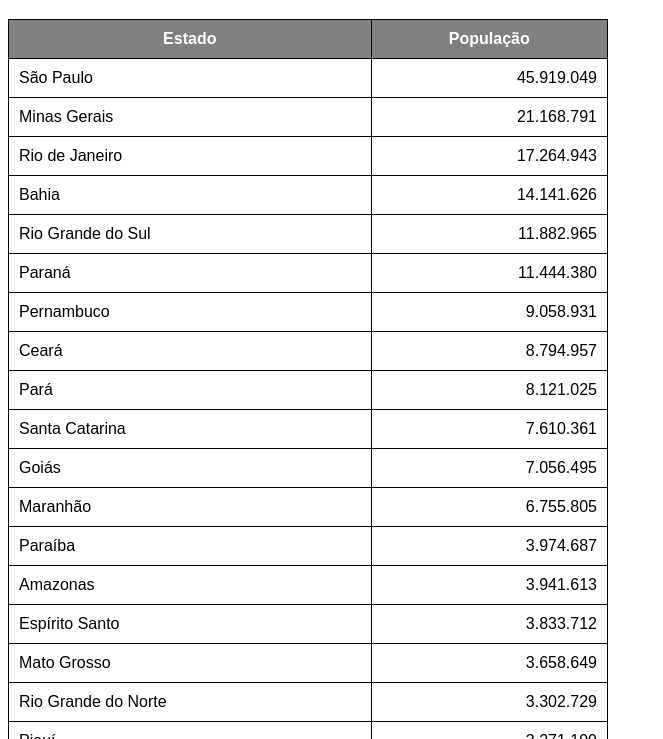
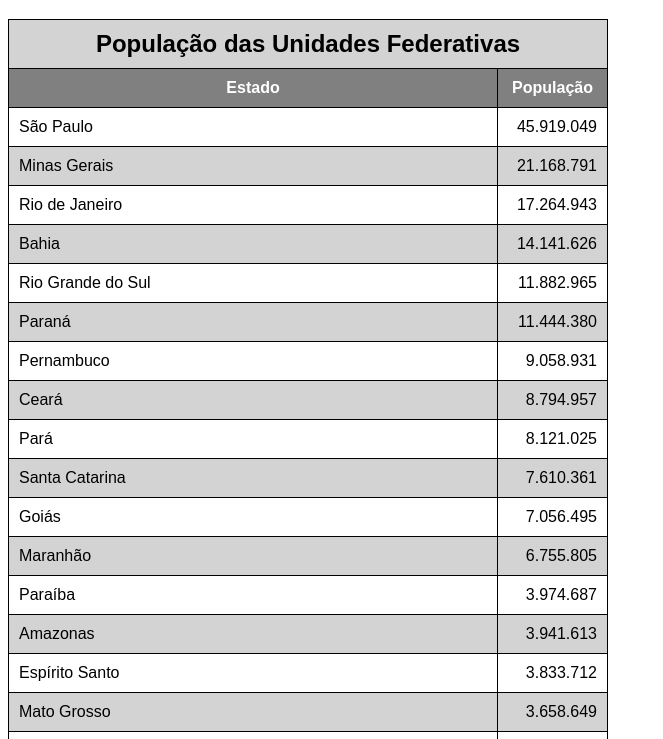
Before and after one commit to Kaik-Lima/html-css, a plain HTML site: page exercises/ex023/tabela002.html in a window 1280 px wide. Shown: the part 61-800 px from the top of the page, without its empty margins (0-663 px from the left). Drawn offline with Linux system fonts and the light colour scheme.

Commit message:
resolução de exercícios

```diff
--- a/exercises/ex023/tabela002.html
+++ b/exercises/ex023/tabela002.html
@@ -11,6 +11,15 @@
         table {
             width: 600px;
             border-collapse: collapse;
+            position: relative;
+        }
+        caption {
+            font-size: 1.5em;
+            font-weight: bold;
+            padding: 10px;
+            background-color: lightgray;
+            border: 1px solid black;
+            border-bottom: 0px;
         }
         td, th {
             border: 1px solid black;
@@ -19,6 +28,14 @@
         thead, tfoot {
             background-color: gray;
             color: white;
+        }
+        thead > tr > th {
+            position: sticky;
+            top: -1px;
+            background-color: gray;
+        }
+        tbody > tr:nth-child(2n) {
+            background-color: lightgray;
         }
         td.num {
             text-align: right;
@@ -37,15 +54,16 @@
             TR, TD, TH
     -->
     <table>
+        <caption>População das Unidades Federativas</caption>
         <thead>
             <tr>
-                <th>Estado</th>
-                <th>População</th>
+                <th scope="col">Estado</th>
+                <th scope="col" style="width: 50px;">População</th>
             </tr>
         </thead>
         <tfoot>
             <tr>
-                <th>Total de Habitantes</th>
+                <th scope="row">Total de Habitantes</th>
                 <td class="num"><strong>210.147.125</strong></td>
             </tr>
         </tfoot>
```
